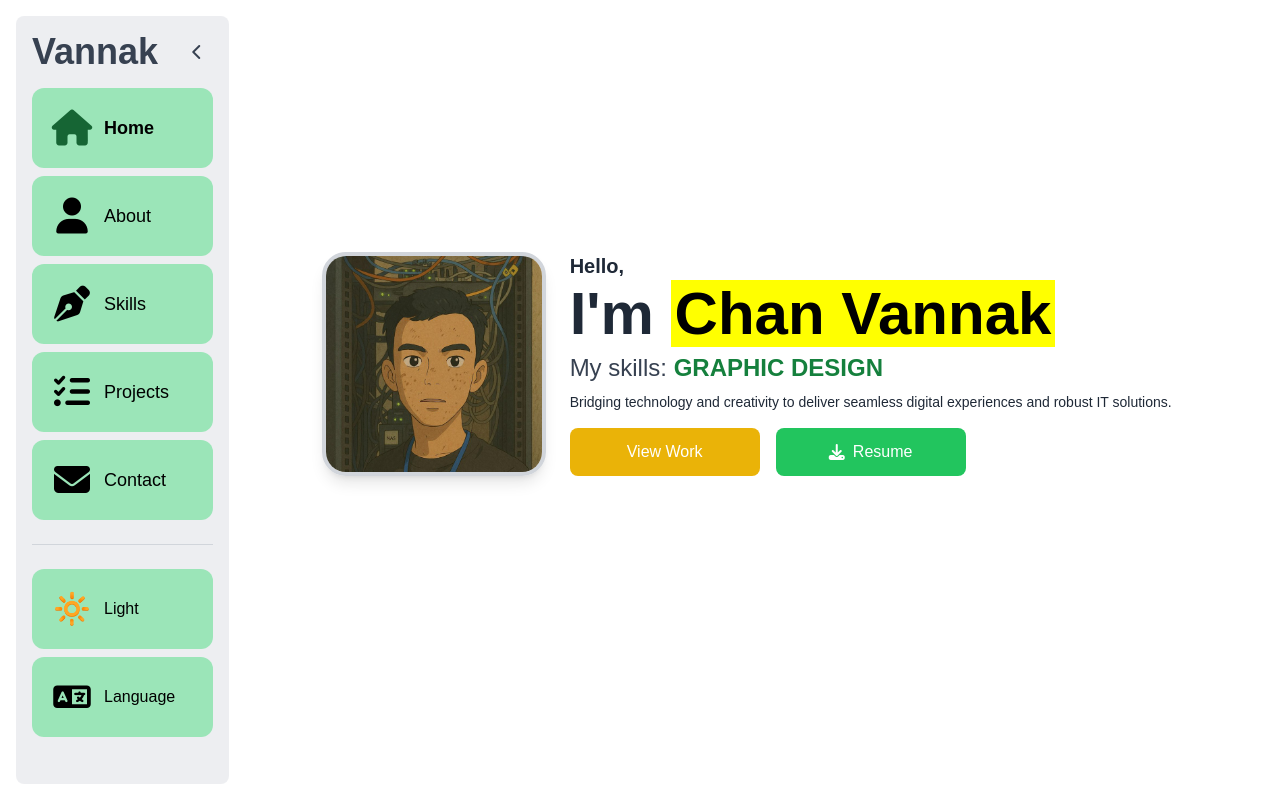
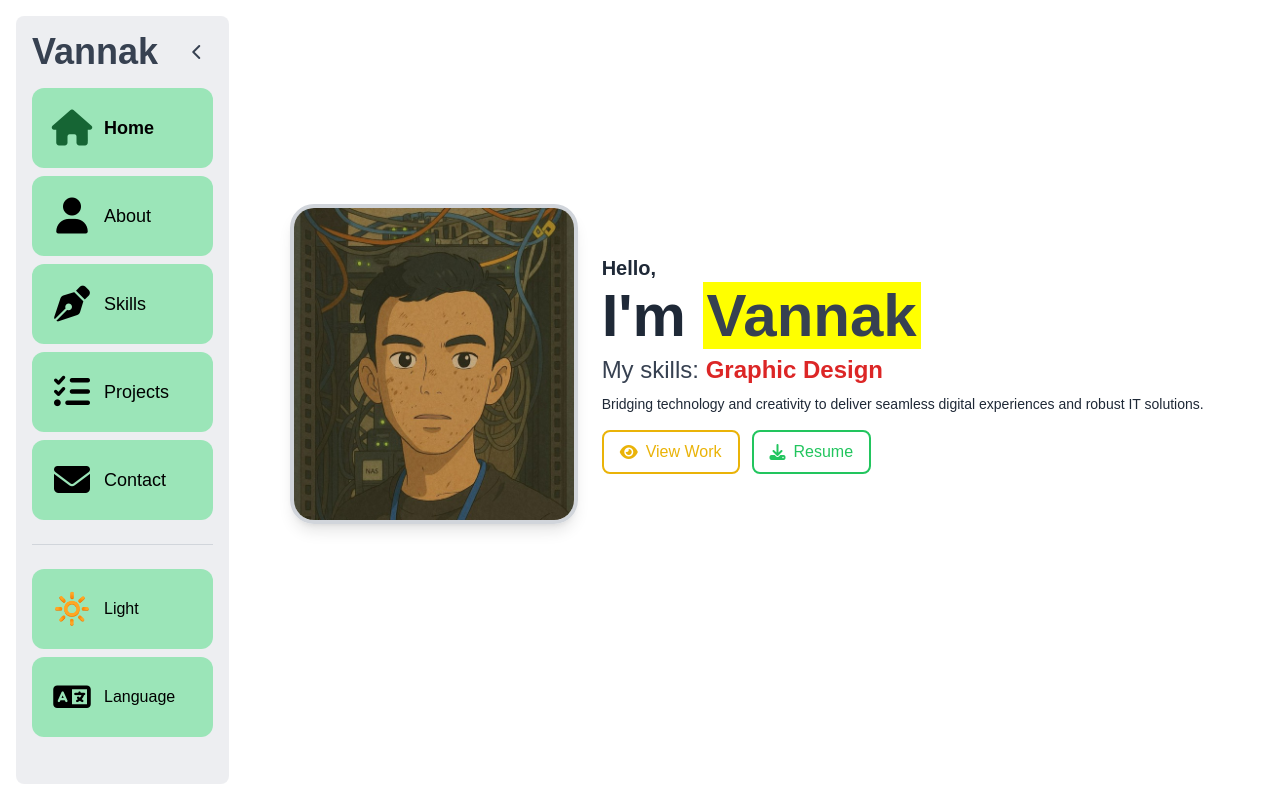
Before and after one commit to VannnakChan884/Vue-Portfolio, a Vue app: page / in a window 1280 px wide. Built offline with nearby package versions, Linux system fonts and the light colour scheme.

Commit message:
Typing Animation 1

```diff
--- a/src/components/NavBar.vue
+++ b/src/components/NavBar.vue
@@ -22,7 +22,7 @@ const toggleMenu = () => {
       <div class="md:hidden flex justify-between items-center mb-2">
         <h1 class="text-xl text-gray-700 dark:text-white/80 font-bold">Vannak</h1>
         <button @click="toggleMenu"
-          class="md:w-12 md:h-12 p-2 flex justify-center items-center hover:bg-gray-700 hover:dark:bg-white/80 hover:text-gray-200 text-gray-700 dark:text-white/80 hover:dark:text-gray-700 rounded-full transition duration-300 ease-in-out">
+          class="w-8 h-8 p-2 flex justify-center items-center hover:bg-gray-700/20 hover:dark:bg-white/80 text-gray-700 dark:text-white/80 hover:dark:text-gray-700 rounded-lg transition duration-300 ease-in-out">
           <i class="fa-solid" :class="isOpen ? 'fa-xmark' : 'fa-bars-staggered'"></i>
         </button>
       </div>
--- a/src/views/HomeView.vue
+++ b/src/views/HomeView.vue
@@ -7,8 +7,16 @@ const texts = [
   "Web Development"
 ]
 
+const colorClasses = [
+  'text-yellow-600 dark:text-yellow-500',
+  'text-red-600 dark:text-red-500',
+  'text-green-600 dark:text-green-500'
+]
+
 const displayText = ref('')
 const textWidth = ref(0)
+const colorIndex = ref(0)
+
 let textIndex = 0
 let charIndex = 0
 let isDeleting = false
@@ -37,9 +45,10 @@ function typeEffect() {
   if (isDeleting && charIndex === 0) {
     isDeleting = false
     textIndex = (textIndex + 1) % texts.length
+    colorIndex.value = textIndex
   }
 
-  setTimeout(typeEffect, isDeleting ? 60 : 100)
+  setTimeout(typeEffect, isDeleting ? 60 : 120)
 }
 
 onMounted(() => {
@@ -55,7 +64,7 @@ onMounted(() => {
       <div class="flex flex-col md:flex-row space-x-6 items-center pb-24">
         <div class="mb-8 md:mb-0 flex justify-center">
           <div
-            class="w-4/5 h-4/5 md:w-56 md:h-56 rounded-3xl overflow-hidden border-4 border-gray-300 dark:border-gray-800 shadow-lg">
+            class="w-4/5 h-4/5 md:w-72 md:h-80 rounded-3xl overflow-hidden border-4 border-gray-300 dark:border-gray-800 shadow-lg">
             <img src="../assets/avatar.jpg" alt="Vannak's Profile Photo" class="w-full h-full object-cover">
           </div>
         </div>
@@ -64,23 +73,26 @@ onMounted(() => {
           <h1
             class="text-4xl text-gray-800 text-4xl md:text-3xl lg:text-5xl xl:text-6xl font-semibold text-gray-800 dark:text-gray-200">
             I'm
-            <mark class="font-bold px-1">Chan Vannak</mark>
+            <mark class="font-bold px-1 text-gray-700">Vannak</mark>
           </h1>
           <div class="text-lg md:text-md lg:text-2xl text-gray-700 dark:text-gray-300 my-2 font-medium">
             <span>My skills: </span>
-            <span class="font-bold text-green-700 uppercase" :style="{ width: textWidth + 'ch' }">
+            <span :class="['font-bold', 'animate-cursor', colorClasses[colorIndex]]"
+              :style="{ width: textWidth }">
               {{ displayText }}
             </span>
           </div>
           <p class="text-gray-800 dark:text-gray-300 mb-4 md:text-sm font-light text-justify">
             Bridging technology and creativity to deliver seamless digital experiences and robust IT solutions.
           </p>
-          <div class="grid grid-cols-2 lg:grid-cols-3 gap-4">
-            <RouterLink to="/project"
-              class="bg-yellow-500 hover:bg-gray-700 transition text-white text-center p-3 rounded-lg inline-block btn">
-              View Work</RouterLink>
+          <div class="flex flex-row gap-3">
+            <RouterLink to="/project/"
+              class="flex items-center justify-center border-2 border-yellow-500 hover:bg-yellow-600 text-yellow-500 hover:text-gray-200 px-4 py-2 rounded-lg btn transition">
+              <i class="fa-solid fa-eye mr-2"></i>
+              View Work
+            </RouterLink>
             <button id="downloadResume"
-              class="bg-green-500 hover:bg-green-600 text-white px-4 py-2 rounded-lg flex items-center justify-center btn">
+              class="flex items-center justify-center border-2 border-green-500 hover:bg-green-600 text-green-500 hover:text-gray-200 px-4 py-2 rounded-lg btn transition">
               <i class="fa-solid fa-download mr-2"></i>
               Resume
             </button>
```
